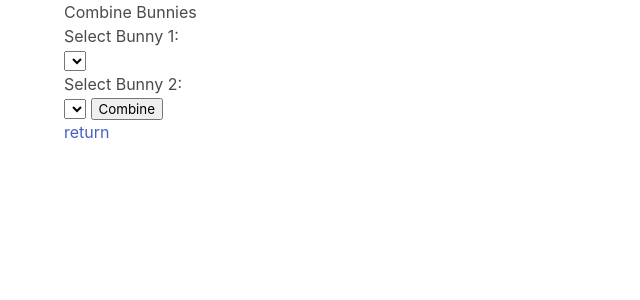
After one commit to sailor-june/bunny_rancher, a Django app: page /bunnies/combine/ in a window 1280 px wide. The commit adds this page. Shown: the top 300 px of the page, without its empty margins (0-640 px from the left). Run offline with Django 4.2, Linux system fonts and the light colour scheme; data that the repository does not hold is empty.

Commit message:
implements styling

```diff
--- a/bunnyrancher/settings.py
+++ b/bunnyrancher/settings.py
@@ -115,7 +115,8 @@ USE_TZ = True
 
 # Static files (CSS, JavaScript, Images)
 # https://docs.djangoproject.com/en/4.1/howto/static-files/
-
+LOGIN_REDIRECT_URL ="/home/"
+LOGOUT_REDIRECT_URL = "/home/"
 STATIC_URL = 'static/'
 
 # Default primary key field type
--- a/bunnyrancher/urls.py
+++ b/bunnyrancher/urls.py
@@ -19,4 +19,5 @@ from django.urls import path, include
 urlpatterns = [
     path('', include('main_app.urls')),
     path('admin/', admin.site.urls),
+    path('accounts/', include('django.contrib.auth.urls'))
 ]
--- a/main_app/templates/base.html
+++ b/main_app/templates/base.html
@@ -5,6 +5,7 @@
     <meta name="viewport" content="width=device-width, initial-scale=1.0" />
     <meta http-equiv="X-UA-Compatible" content="ie=edge" />
     <title>Bunny rancher</title>
+    <link rel="stylesheet" href="https://cdn.jsdelivr.net/npm/bulma@0.9.4/css/bulma.min.css">
   </head>
 
 <body>
--- a/main_app/templates/bunnies/generate_bunny.html
+++ b/main_app/templates/bunnies/generate_bunny.html
@@ -51,6 +51,8 @@
   <label for="name">Enter a Name:</label>
   <input type="text" id="name" name="name">
   <br><br>
+  <input type="hidden" name="parent_1" value='' >
+  <input type="hidden" name="parent_2" value='' >
   <input type="submit" value="Add to Collection">
 </form>
 <a href='/generate'><button>GENERATE ANOTHER BUN</button></a>
--- /dev/null
+++ b/main_app/templates/combine_bunny.html
@@ -0,0 +1,117 @@
+{% extends 'base.html' %}{% block content %}
+
+<h2>Combine Bunnies</h2>
+
+
+
+{% if new_bunny %}
+<form action="/add/" method="post">
+  {% csrf_token %}
+  <table>
+    <tr>
+      <th>Attribute</th>
+      <th>Value</th>
+    </tr>
+    <tr>
+      <td>HP</td>
+      <td>{{ new_bunny.hp }}</td>
+      <input type="hidden" name="hp" value="{{ new_bunny.hp }}" />
+    </tr>
+    <tr>
+      <td>Level</td>
+      <td>{{ new_bunny.level }}</td>
+      <input type="hidden" name="level" value="{{ new_bunny.level }}" />
+    </tr>
+    <tr>
+      <td>Intelligence</td>
+      <td>{{ new_bunny.intell }}</td>
+      <input type="hidden" name="intell" value="{{ new_bunny.intell }}" />
+    </tr>
+    <tr>
+      <td>Defense</td>
+      <td>{{ new_bunny.defense }}</td>
+      <input type="hidden" name="defense" value="{{ new_bunny.defense }}" />
+    </tr>
+    <tr>
+      <td>Strength</td>
+      <td>{{ new_bunny.strength }}</td>
+      <input type="hidden" name="strength" value="{{ new_bunny.strength }}" />
+    </tr>
+    <tr>
+      <td>Speed</td>
+      <td>{{ new_bunny.speed }}</td>
+      <input type="hidden" name="speed" value="{{ new_bunny.speed }}" />
+    </tr>
+    <tr>
+      <td>Color</td>
+      <td>{{ new_bunny.color }}</td>
+      <input type="hidden" name="color" value="{{ new_bunny.color }}" />
+    </tr>
+    <tr>
+      <td>Parents</td>
+      <td>{{ bunny_1.name}} , {{buny_2.name}} </td>
+      <input
+        type="hidden"
+        name="parent_1"
+        value="{{bunny_1.name}}:{{bunny_1.id}}"
+      />
+      <input
+        type="hidden"
+        name="parent_2"
+        value="{{bunny_2.name}}:{{bunny_2.id}}"
+      />
+    </tr>
+    <tr>
+      <td>Experience</td>
+      <td>{{ new_bunny.experience }}</td>
+      <input
+        type="hidden"
+        name="experience"
+        value="{{ new_bunny.experience }}"
+      />
+    </tr>
+    <input type="hidden" name="t_days" value="10" />
+  </table>
+  <input
+    type="text"
+    name="name" id='name_field'> Enter a name </input>
+    <input
+    type="hidden"
+    name="bunny_id"
+
+    value="{{ new_bunny.id }}"/>
+
+  <label for="confirm_checkbox">Are you sure you want to combine {{bunny_1.name}} and {{bunny_2.name}}? this action cannot be undone. </label>
+<input type="checkbox" id="confirm_checkbox" name="confirm">
+  <input type="submit" value="Save Bunny" id='submit_button' disabled/>
+</form>
+
+{% else %}
+<form method="post">
+  {% csrf_token %}
+  <p>Select Bunny 1:</p>
+  <select name="bunny_1">
+    {% for bunny in bunnies %}
+    <option value="{{ bunny.id }}">{{ bunny.name }}</option>
+    {% endfor %}
+  </select>
+  <p>Select Bunny 2:</p>
+  <select name="bunny_2">
+    {% for bunny in bunnies %}
+    <option value="{{ bunny.id }}">{{ bunny.name }}</option>
+    {% endfor %}
+  </select>
+  <input type="submit" value="Combine" />
+</form>
+
+{% endif %}
+<a href='/home'>return</a>
+<script>
+  const name_field = document.getElementById('name_field')
+  const confirmCheckbox = document.getElementById('confirm_checkbox');
+  const submitButton = document.getElementById('submit_button');
+  confirmCheckbox.addEventListener('change', function() {
+    submitButton.disabled = !this.checked;
+  });
+</script>
+{%endblock%}
--- a/main_app/urls.py
+++ b/main_app/urls.py
@@ -13,7 +13,6 @@ urlpatterns = [
     path('bunny/<int:pk>/add_intell/', views.add_intell, name='add_intell'),
     path('generate/', views.create_bunny, name='generate_bunny'),
     path('add/', views.add_bunny, name='add_bunny'),
-    path('bunnies/change_bunny/', views.change_bunny, name='change_bunny')
-
-
-        ]
+    path('bunnies/change_bunny/', views.change_bunny, name='change_bunny'),
+    path('bunnies/combine/', views.combine_bunny, name='combine_bunnies'),
+    path('sign_up/', views.sign_up, name='signup')    ]
--- a/main_app/views.py
+++ b/main_app/views.py
@@ -1,8 +1,18 @@
 from django.shortcuts import render, redirect
-from django.views.generic import ListView, CreateView, UpdateView, DeleteView, DetailView
-import random
+from django.contrib.auth.forms import UserCreationForm
+from django.views.generic import (
+    ListView,
+    CreateView,
+    UpdateView,
+    DeleteView,
+    DetailView,
+)
+from django.contrib.auth import login
+
+import random, math
 
 from .models import Bunny
+
 # Create your views here.
 from django.http import HttpResponse
 
@@ -11,123 +21,199 @@ def change_bunny(request):
     current_bunny = Bunny.objects.get(active=True)
     bunnies = Bunny.objects.exclude(id=current_bunny.id)
 
-    if request.method == 'POST':
-        new_bunny_id = request.POST.get('bunny')
+    if request.method == "POST":
+        new_bunny_id = request.POST.get("bunny")
         current_bunny.active = False
         current_bunny.save()
         new_bunny = Bunny.objects.get(id=new_bunny_id)
         new_bunny.active = True
         new_bunny.save()
-        return redirect('change_bunny')
+        return redirect("change_bunny")
 
     context = {
-        'current_bunny': current_bunny,
-        'bunnies': bunnies,
+        "current_bunny": current_bunny,
+        "bunnies": bunnies,
     }
-    return render(request, 'change_bunny.html', context)
-
-
-
-
-
+    return render(request, "change_bunny.html", context)
 
 
 def add_strength(request, pk):
     bunny = Bunny.objects.get(pk=pk)
     bunny.add_str()
     bunny.save()
-    return redirect('training', pk=bunny.pk )
+    return redirect("training", pk=bunny.pk)
+
+
 def add_speed(request, pk):
     bunny = Bunny.objects.get(pk=pk)
     bunny.add_spd()
     bunny.save()
-    return redirect('training', pk=bunny.pk )
+    return redirect("training", pk=bunny.pk)
+
+
 def add_intell(request, pk):
     bunny = Bunny.objects.get(pk=pk)
     bunny.add_int()
     bunny.save()
-    return redirect('training', pk=bunny.pk )
+    return redirect("training", pk=bunny.pk)
+
+
 def add_defense(request, pk):
     bunny = Bunny.objects.get(pk=pk)
     bunny.add_def()
     bunny.save()
-    return redirect('training', pk=bunny.pk )
+    return redirect("training", pk=bunny.pk)
+
 
 def create_bunny(request):
     new_bunny = Bunny(
-        hp = random.randint(10, 20),
-        level = 1,
-        intell = random.randint(1, 10),
-        defense = random.randint(1, 10),
-        strength = random.randint(1, 10),
-        speed = random.randint(1, 10),
-        color = random.choice(['red','orange','yellow','green','blue','purple']),
-        experience = 0,
-        owner = "",
-        name = "",
-        active = False
+        hp=random.randint(10, 20),
+        level=1,
+        intell=random.randint(1, 10),
+        defense=random.randint(1, 10),
+        strength=random.randint(1, 10),
+        speed=random.randint(1, 10),
+        color=random.choice(["red", "orange", "yellow", "green", "blue", "purple"]),
+        experience=0,
+        user=request.user,
+        name="",
+        active=False,
+        parent_1='',
+        parent_2=''
     )
-    return render(request, 'bunnies/generate_bunny.html', {'bunny':new_bunny})
+    return render(request, "bunnies/generate_bunny.html", {"bunny": new_bunny})
 
 
 def add_bunny(request):
-    if request.method == 'POST':
+    if request.method == "POST":
 
-        hp = request.POST.get('hp')
-        level = request.POST.get('level')
-        intelligence = request.POST.get('intell')
-        defense = request.POST.get('defense')
-        strength = request.POST.get('strength')
-        speed = request.POST.get('speed')
-        color = request.POST.get('color')
-        experience = request.POST.get('experience')
-        name = request.POST.get('name')
+        hp = request.POST.get("hp")
+        level = request.POST.get("level")
+        intelligence = request.POST.get("intell")
+        defense = request.POST.get("defense")
+        strength = request.POST.get("strength")
+        speed = request.POST.get("speed")
+        color = request.POST.get("color")
+        experience = request.POST.get("experience")
+        name = request.POST.get("name")
+
+        parent_1 = request.POST.get("parent_1")
+        parent_2 = request.POST.get("parent_2")
+
+        bunny = Bunny.objects.create(
+            name=name,
+            hp=hp,
+            level=level,
+            intell=intelligence,
+            defense=defense,
+            strength=strength,
+            speed=speed,
+            color=color,
+            t_days=10,
+            active=False,
+            experience=experience,
+            user=request.user,
+            parent_1=parent_1,
+            parent_2=parent_2
+        )
+
+        if request.POST.get("confirm") == 'on':
+            bunny.save()
+            # get the parent bunnies ids and set them to b1 and b2
+
+
+            b1 = Bunny.objects.get(id=parent_1.split(':')[1])
+            b2 = Bunny.objects.get(id=parent_2.split(':')[1])
+            b1.delete()
+            b2.delete()
+        else:
+            bunny.save()
+
+        return redirect("bunnies")
+    else:
+        return redirect("generate_bunny")
+
+
+def combine_bunny(request):
+    if request.method == "POST":
+        b1_id = request.POST.get("bunny_1")
+        b2_id = request.POST.get("bunny_2")
+
+        # Get the two selected bunnies from the database
+        b1 = Bunny.objects.get(id=b1_id)
+        b2 = Bunny.objects.get(id=b2_id)
+
+        # Generate a new bunny with the average stats of the two selected bunnies
+        new_bunny = Bunny(
+            hp=int(math.floor(b1.hp + b2.hp) / 2),
+            level=int(math.floor(b1.level + b2.level) / 2),
+            intell=int(math.floor(b1.intell + b2.intell) / 2),
+            defense=int(math.floor(b1.defense + b2.defense) / 2),
+            strength=int(math.floor(b1.strength + b2.strength) / 2),
+            speed=int(math.floor(b1.speed + b2.speed) / 2),
+            color="Mixed",
+            experience=int(math.floor(b1.experience + b2.experience) / 2),
+            user= request.user,
+            name="New Bunny",
+            t_days=10,
+            active=False,
+        )
+
+
+        return render(
+            request,
+            "combine_bunny.html",
+            {"new_bunny": new_bunny, "bunny_1": b1, "bunny_2": b2},
+            )
+    bunnies = Bunny.objects.all()
+    return render(request, "combine_bunny.html", {"bunnies": bunnies})
+
+
+class BunnyDetail(DetailView):
+    model = Bunny
+    fields = "__all__"
 
 
 
-        bunny = Bunny.objects.create(
-        name=name,
-        hp=hp,
-        level=level,
-        intell=intelligence,
-        defense=defense,
-        strength=strength,
-        speed=speed,
-        color=color,
-        t_days=10,
-        active=False,
-        experience=experience
-    )
-        bunny.save()
-        return redirect('bunnies')
-    else:
-        return redirect('generate_bunny')
-
-
-
-
-class BunnyDetail(DetailView):
-  model = Bunny
-  fields = '__all__'
+def sign_up(request):
+    error_message=''
+    if request.method == 'POST':
+        form = UserCreationForm(request.POST)
+        if form.is_valid():
+            user=form.save()
+            login(request, user)
+            return redirect('home')
+        else:
+            error_message='invalid_credentials'
+    #send form template
+    form = UserCreationForm()
+    return render(request, 'sign_up.html', {
+        'form': form,
+        'error': error_message
+    })
 
 
 
 
 def home(request):
-    bunny= Bunny.objects.get(active=True)
-    return render(request, 'home.html',{'bunny':bunny})
+    bunny = Bunny.objects.get(active=True)
+    return render(request, "home.html", {"bunny": bunny})
+
 
 def about(request):
-    return render(request, 'about.html')
+    return render(request, "about.html")
+
 
 def bunnies_index(request):
     bunnies = Bunny.objects.all
-    return render(request, 'bunnies/index.html', {'bunnies': bunnies })
+    return render(request, "bunnies/index.html", {"bunnies": bunnies})
+
 
 def bunnies_detail(request, bunny_id):
     bunny = Bunny.objects.get(id=bunny_id)
-    return render(request, 'bunnies/detail.html', { 'bunny' : bunny } )
+    return render(request, "bunnies/detail.html", {"bunny": bunny})
+
 
 def training_index(request, pk):
-    bunny= Bunny.objects.get(id=pk)
-    return render(request, 'bunnies/training.html', {'bunny':bunny})
+    bunny = Bunny.objects.get(id=pk)
+    return render(request, "bunnies/training.html", {"bunny": bunny})
```
Also changed, not shown: main_app/models.py (+8 -2 lines), main_app/templates/bunnies/index.html (+6 -3 lines), main_app/templates/home.html (+39 -10 lines), main_app/templates/main_app/bunny_detail.html (+14 -9 lines), main_app/templates/registration/login.html (added, +11 -0 lines), main_app/templates/sign_up.html (added, +13 -0 lines), main_app/migrations/0004_remove_bunny_owner_bunny_user.py (added), main_app/migrations/0005_bunny_parent_1_bunny_parent_2.py (added), main_app/migrations/0006_alter_bunny_name.py (added), main_app/migrations/0007_alter_bunny_name.py (added), main_app/migrations/0008_alter_bunny_name.py (added).
